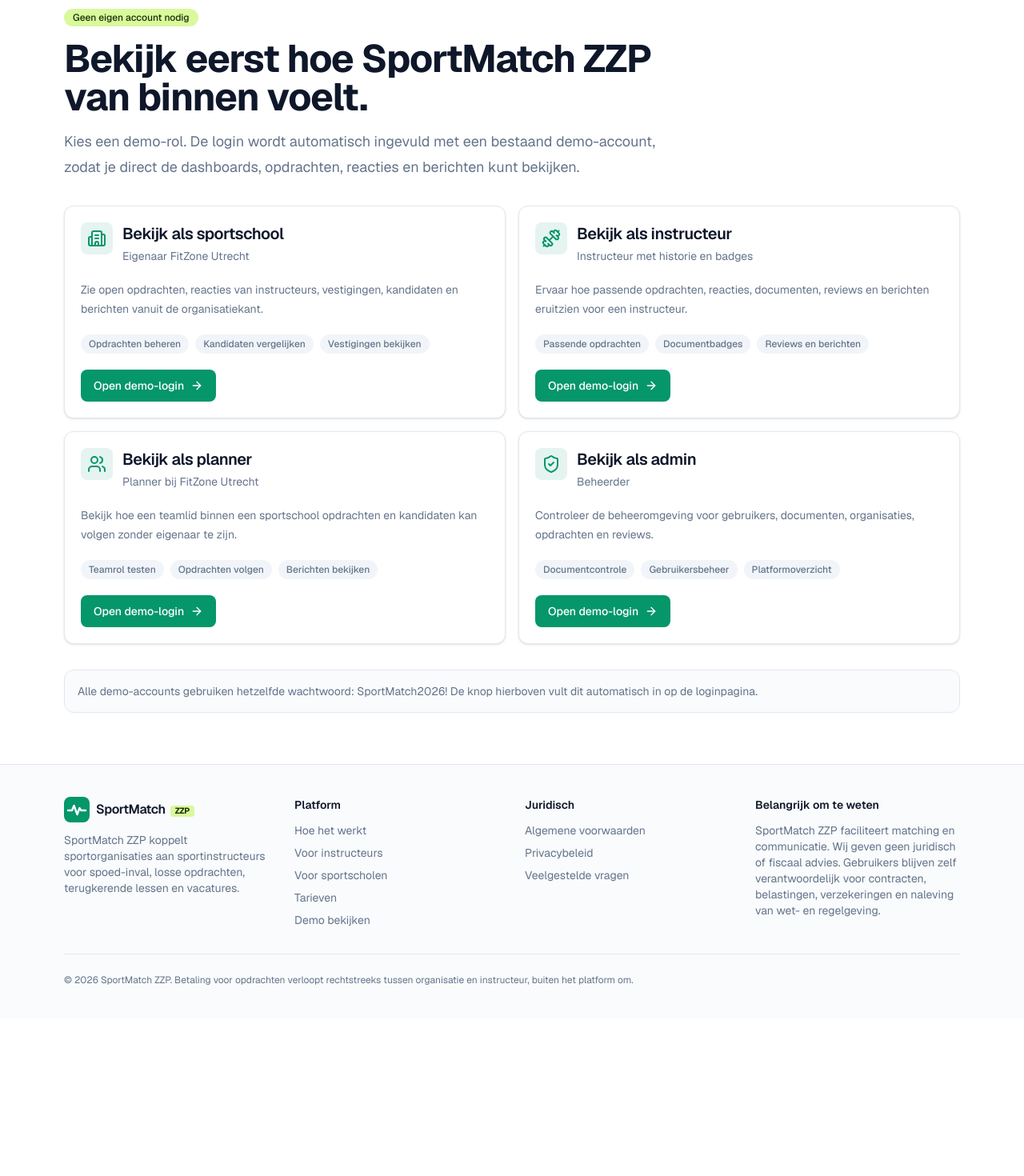
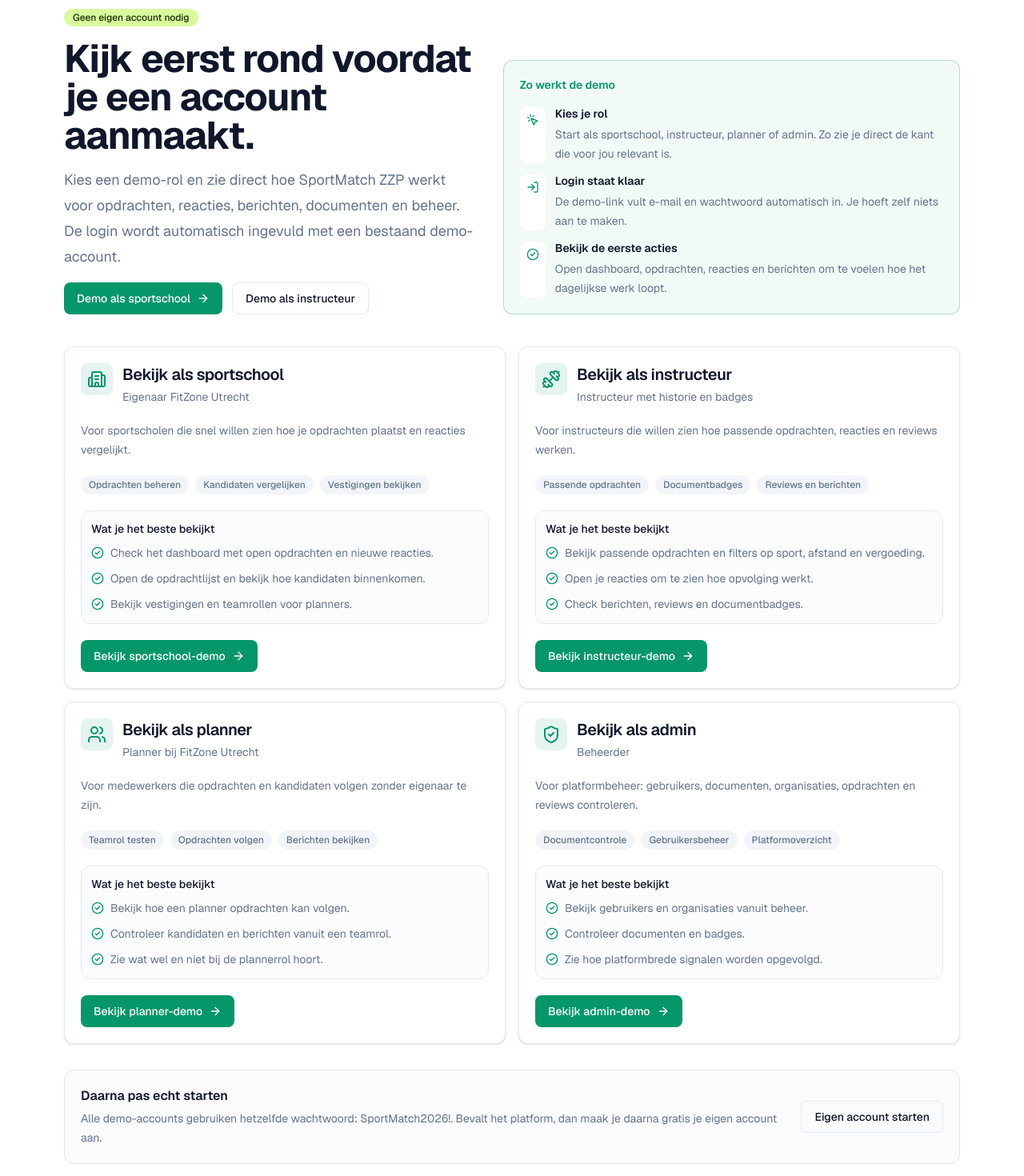
Before and after one commit to maxcrijnen-alt/sportmatch-zzp, a Next.js app: page /demo in a window 1280 px wide. Shown: the part 120-1590 px from the top of the page at 80% size. Before the commit the page ends 1393 px from the top, so only its background shows below. Built offline with nearby package versions, Linux system fonts and the light colour scheme.

Commit message:
Improve guided demo page

```diff
--- a/src/app/(public)/demo/page.tsx
+++ b/src/app/(public)/demo/page.tsx
@@ -1,6 +1,15 @@
 import type { Metadata } from "next";
 import Link from "next/link";
-import { ArrowRight, Building2, Dumbbell, ShieldCheck, Users } from "lucide-react";
+import {
+  ArrowRight,
+  Building2,
+  CheckCircle2,
+  Dumbbell,
+  LogIn,
+  MousePointerClick,
+  ShieldCheck,
+  Users,
+} from "lucide-react";
 import { Badge } from "@/components/ui/badge";
 import { Button } from "@/components/ui/button";
 import { Card, CardContent, CardHeader, CardTitle } from "@/components/ui/card";
@@ -11,68 +20,148 @@ export const metadata: Metadata = {
     "Bekijk SportMatch ZZP met demo-accounts voordat je een eigen account aanmaakt.",
 };
 
+const demoSteps = [
+  {
+    title: "Kies je rol",
+    text: "Start als sportschool, instructeur, planner of admin. Zo zie je direct de kant die voor jou relevant is.",
+    icon: MousePointerClick,
+  },
+  {
+    title: "Login staat klaar",
+    text: "De demo-link vult e-mail en wachtwoord automatisch in. Je hoeft zelf niets aan te maken.",
+    icon: LogIn,
+  },
+  {
+    title: "Bekijk de eerste acties",
+    text: "Open dashboard, opdrachten, reacties en berichten om te voelen hoe het dagelijkse werk loopt.",
+    icon: CheckCircle2,
+  },
+];
+
 const demoAccounts = [
   {
     title: "Bekijk als sportschool",
     role: "Eigenaar FitZone Utrecht",
     description:
-      "Zie open opdrachten, reacties van instructeurs, vestigingen, kandidaten en berichten vanuit de organisatiekant.",
+      "Voor sportscholen die snel willen zien hoe je opdrachten plaatst en reacties vergelijkt.",
     href: "/login?demo=sportschool",
     icon: Building2,
     highlights: ["Opdrachten beheren", "Kandidaten vergelijken", "Vestigingen bekijken"],
+    route: [
+      "Check het dashboard met open opdrachten en nieuwe reacties.",
+      "Open de opdrachtlijst en bekijk hoe kandidaten binnenkomen.",
+      "Bekijk vestigingen en teamrollen voor planners.",
+    ],
+    cta: "Bekijk sportschool-demo",
   },
   {
     title: "Bekijk als instructeur",
     role: "Instructeur met historie en badges",
     description:
-      "Ervaar hoe passende opdrachten, reacties, documenten, reviews en berichten eruitzien voor een instructeur.",
+      "Voor instructeurs die willen zien hoe passende opdrachten, reacties en reviews werken.",
     href: "/login?demo=instructeur",
     icon: Dumbbell,
     highlights: ["Passende opdrachten", "Documentbadges", "Reviews en berichten"],
+    route: [
+      "Bekijk passende opdrachten en filters op sport, afstand en vergoeding.",
+      "Open je reacties om te zien hoe opvolging werkt.",
+      "Check berichten, reviews en documentbadges.",
+    ],
+    cta: "Bekijk instructeur-demo",
   },
   {
     title: "Bekijk als planner",
     role: "Planner bij FitZone Utrecht",
     description:
-      "Bekijk hoe een teamlid binnen een sportschool opdrachten en kandidaten kan volgen zonder eigenaar te zijn.",
+      "Voor medewerkers die opdrachten en kandidaten volgen zonder eigenaar te zijn.",
     href: "/login?demo=planner",
     icon: Users,
     highlights: ["Teamrol testen", "Opdrachten volgen", "Berichten bekijken"],
+    route: [
+      "Bekijk hoe een planner opdrachten kan volgen.",
+      "Controleer kandidaten en berichten vanuit een teamrol.",
+      "Zie wat wel en niet bij de plannerrol hoort.",
+    ],
+    cta: "Bekijk planner-demo",
   },
   {
     title: "Bekijk als admin",
     role: "Beheerder",
     description:
-      "Controleer de beheeromgeving voor gebruikers, documenten, organisaties, opdrachten en reviews.",
+      "Voor platformbeheer: gebruikers, documenten, organisaties, opdrachten en reviews controleren.",
     href: "/login?demo=admin",
     icon: ShieldCheck,
     highlights: ["Documentcontrole", "Gebruikersbeheer", "Platformoverzicht"],
+    route: [
+      "Bekijk gebruikers en organisaties vanuit beheer.",
+      "Controleer documenten en badges.",
+      "Zie hoe platformbrede signalen worden opgevolgd.",
+    ],
+    cta: "Bekijk admin-demo",
   },
 ];
 
 export default function DemoPage() {
   return (
     <div className="mx-auto w-full max-w-6xl px-4 py-12 sm:py-16">
-      <div className="max-w-3xl space-y-4">
+      <div className="grid gap-8 lg:grid-cols-[0.95fr_1.05fr] lg:items-end">
+        <div className="space-y-4">
           <Badge className="w-fit" variant="accent">
             Geen eigen account nodig
           </Badge>
           <h1 className="text-3xl font-bold tracking-tight sm:text-5xl">
-          Bekijk eerst hoe SportMatch ZZP van binnen voelt.
+            Kijk eerst rond voordat je een account aanmaakt.
           </h1>
           <p className="text-lg leading-8 text-muted-foreground">
-          Kies een demo-rol. De login wordt automatisch ingevuld met een bestaand
-          demo-account, zodat je direct de dashboards, opdrachten, reacties en
-          berichten kunt bekijken.
+            Kies een demo-rol en zie direct hoe SportMatch ZZP werkt voor
+            opdrachten, reacties, berichten, documenten en beheer. De login wordt
+            automatisch ingevuld met een bestaand demo-account.
+          </p>
+          <div className="flex flex-col gap-3 sm:flex-row">
+            <Link href="/login?demo=sportschool">
+              <Button className="w-full sm:w-auto">
+                Demo als sportschool
+                <ArrowRight className="h-4 w-4" />
+              </Button>
+            </Link>
+            <Link href="/login?demo=instructeur">
+              <Button className="w-full sm:w-auto" variant="outline">
+                Demo als instructeur
+              </Button>
+            </Link>
+          </div>
+        </div>
+
+        <div className="rounded-lg border border-primary/30 bg-primary/5 p-5">
+          <p className="text-sm font-semibold text-primary">Zo werkt de demo</p>
+          <div className="mt-4 grid gap-3">
+            {demoSteps.map((step) => {
+              const Icon = step.icon;
+
+              return (
+                <div className="flex gap-3" key={step.title}>
+                  <div className="mt-0.5 rounded-md bg-background p-2 text-primary">
+                    <Icon className="h-4 w-4" />
+                  </div>
+                  <div>
+                    <h2 className="text-sm font-semibold">{step.title}</h2>
+                    <p className="mt-1 text-sm leading-6 text-muted-foreground">
+                      {step.text}
                     </p>
                   </div>
+                </div>
+              );
+            })}
+          </div>
+        </div>
+      </div>
 
-      <div className="mt-8 grid gap-4 md:grid-cols-2">
+      <div className="mt-10 grid gap-4 md:grid-cols-2">
         {demoAccounts.map((account) => {
           const Icon = account.icon;
 
           return (
-            <Card key={account.href}>
+            <Card className="h-full" key={account.href}>
               <CardHeader>
                 <div className="flex items-start gap-3">
                   <div className="rounded-md bg-primary/10 p-2 text-primary">
@@ -100,9 +189,23 @@ export default function DemoPage() {
                     </span>
                   ))}
                 </div>
+                <div className="space-y-2 rounded-lg border border-border bg-muted/30 p-3">
+                  <p className="text-sm font-medium">Wat je het beste bekijkt</p>
+                  <ul className="space-y-2">
+                    {account.route.map((item) => (
+                      <li
+                        className="flex gap-2 text-sm leading-6 text-muted-foreground"
+                        key={item}
+                      >
+                        <CheckCircle2 className="mt-1 h-4 w-4 shrink-0 text-primary" />
+                        <span>{item}</span>
+                      </li>
+                    ))}
+                  </ul>
+                </div>
                 <Link href={account.href}>
                   <Button className="w-full sm:w-auto">
-                    Open demo-login
+                    {account.cta}
                     <ArrowRight className="h-4 w-4" />
                   </Button>
                 </Link>
@@ -112,11 +215,19 @@ export default function DemoPage() {
         })}
       </div>
 
-      <div className="mt-8 rounded-lg border border-border bg-muted/40 p-4 text-sm text-muted-foreground">
-        <p>
-          Alle demo-accounts gebruiken hetzelfde wachtwoord: SportMatch2026! De
-          knop hierboven vult dit automatisch in op de loginpagina.
+      <div className="mt-8 flex flex-col gap-4 rounded-lg border border-border bg-muted/40 p-5 sm:flex-row sm:items-center sm:justify-between">
+        <div>
+          <p className="font-semibold">Daarna pas echt starten</p>
+          <p className="mt-1 text-sm leading-6 text-muted-foreground">
+            Alle demo-accounts gebruiken hetzelfde wachtwoord: SportMatch2026!.
+            Bevalt het platform, dan maak je daarna gratis je eigen account aan.
           </p>
+        </div>
+        <Link href="/registreren">
+          <Button className="w-full sm:w-auto" variant="outline">
+            Eigen account starten
+          </Button>
+        </Link>
       </div>
     </div>
   );
```
Lines whose indentation alone changed are shown as unchanged.
